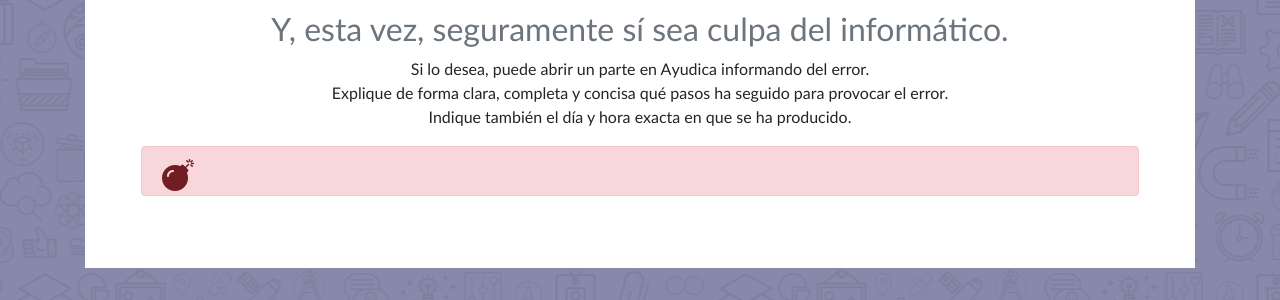
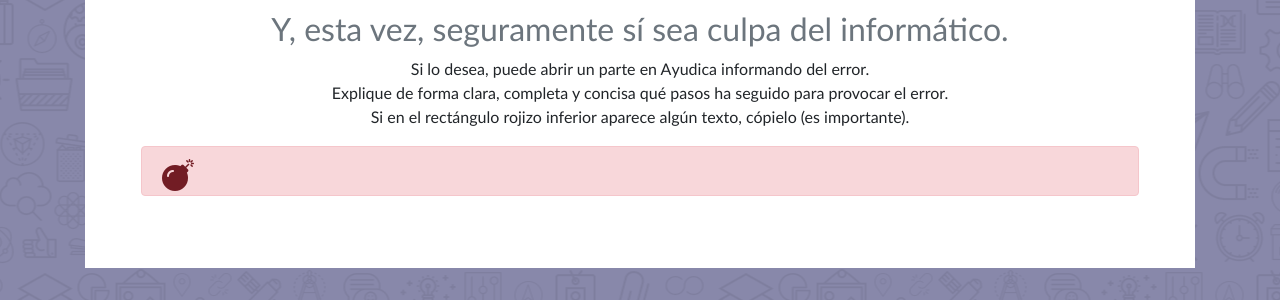
Before and after one commit to Servicio-Informatica-Comunicaciones-UZ/manhattan, a Django app: template templates/500.html in a window 1280 px wide. Shown: the part 677-977 px from the top of the page. Run offline with Django 3.2, Linux system fonts and the light colour scheme; the template is opened without the code that fills it, so the values that code supplies are empty; the visitor is signed in with stand-in values (Sample User, id 1); parts of the project's set-up code (start-up, migrations or seed data) failed here and were passed over; some libraries are stand-ins or nearby versions; some web fonts are replaced.

Commit message:
ui Solicitar texto de la excepción en caso de error 500

```diff
--- a/templates/500.html
+++ b/templates/500.html
@@ -18,7 +18,8 @@
     <p>
     {% trans 'Si lo desea, puede abrir un parte en Ayudica informando del error.' %}<br />
     {% trans 'Explique de forma clara, completa y concisa qué pasos ha seguido para provocar el error.' %}<br />
-    {% trans 'Indique también el día y hora exacta en que se ha producido.' %}
+    {% trans 'Si en el rectángulo rojizo inferior aparece algún texto, cópielo (es importante).' %}
+    {# trans 'Indique también el día y hora exacta en que se ha producido.' #}
     </p>
 
     <div class="alert alert-danger" role="alert">
```
